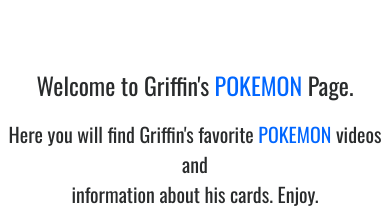
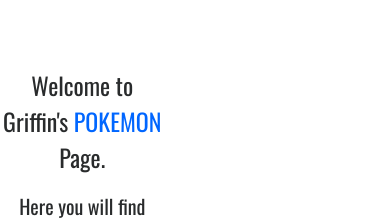
Before and after one commit to fwallacephd/griffinpokemon, a plain HTML site: page index.html in a window 390 px wide. Shown: the part 636-856 px from the top of the page. Drawn offline with nearby package versions, Linux system fonts and the light colour scheme.

Commit message:
updates 070717b

```diff
--- a/css/queries.css
+++ b/css/queries.css
@@ -1,5 +1,28 @@
-/*Big table to 1200px (widths smaller than the 1140px row)*/
+/*Big table to 1200px (widths smaller than the 1140px row)
 @media only screen and (max-width: 1200px){
+
+}
+
+@media only screen and (max-width: 1023px){
+
+
+}
+
+@media only screen and (max-width: 767px){
+    #logo {
+        display: flex;
+        flex-wrap: wrap;
+        justify-content: space-between;
+    }
+}
+
+@media only screen and (max-width: 480px){
+    #logo {
+        display: flex;
+        flex-wrap: wrap;
+        justify-content: space-between;
+    }
+
     .logo-image {
         width: 100%;
     }
@@ -8,15 +31,29 @@
         width: 100%;
     }
 }
+*/
 
-@media only screen and (max-width: 1023px){
+@media only screen and (max-width: 1084px){
+    #logo {
+    margin: 0;
+    width: 75%;
+}
+
+.welcome-message {
+    padding: 70px 0;
+    width: 75%;
+}
+
+.welcome {
+    font-size: 24px;
+    text-align: center;
+    width: 75%;
 
 }
 
-@media only screen and (max-width: 767px){
-
+.welcome2 {
+    font-size: 20px;
+    text-align: center;
+    width: 75%;
 }
-
-@media only screen and (max-width: 480px){
-
 }
--- a/css/style.css
+++ b/css/style.css
@@ -21,23 +21,51 @@ body {
 }
 
 /* LOGO */
-.logo {
+#logo {
     margin: 0;
+    width: 100%;
 }
 
 .welcome-message {
     padding: 70px 0;
+    width: 100%;
 }
 
 .welcome {
     font-size: 24px;
     text-align: center;
+    width: 100%;
 
 }
 
 .welcome2 {
     font-size: 20px;
     text-align: center;
+    width: 100%;
 }
 
 /* MEDIA QUERIES */
+@media only screen and (max-width: 1084px){
+    #logo {
+    margin: 0;
+    width: 75%;
+}
+
+.welcome-message {
+    padding: 70px 0;
+    width: 75%;
+}
+
+.welcome {
+    font-size: 24px;
+    text-align: center;
+    width: 75%;
+
+}
+
+.welcome2 {
+    font-size: 20px;
+    text-align: center;
+    width: 75%;
+}
+}
--- a/index.html
+++ b/index.html
@@ -28,16 +28,16 @@
         <a class="navbar-brand" href="#cover"><span class="white">Griffin's</span><span class="bold-blue">POKEMON</span><span class="white">Website</span></a>
         <ul class="nav navbar-nav mr-auto">
             <li class="nav-item">
-                <a class="nav-link" href="#cover">Home</a>
+                <a class="nav-link" href="#navigation">Home</a>
             </li>
             <li class="nav-item">
-                <a class="nav-link" href="#features">Videos</a>
+                <a class="nav-link" href="#videos">Videos</a>
             </li>
             <li class="nav-item">
-                <a class="nav-link" href="#timeline">Information</a>
+                <a class="nav-link" href="#information">Information</a>
             </li>
             <li class="nav-item">
-                <a class="nav-link" href="#products">My Cards</a>
+                <a class="nav-link" href="#mycards">My Cards</a>
             </li>
         </ul>
         <form class="form-inline search-button">
```
